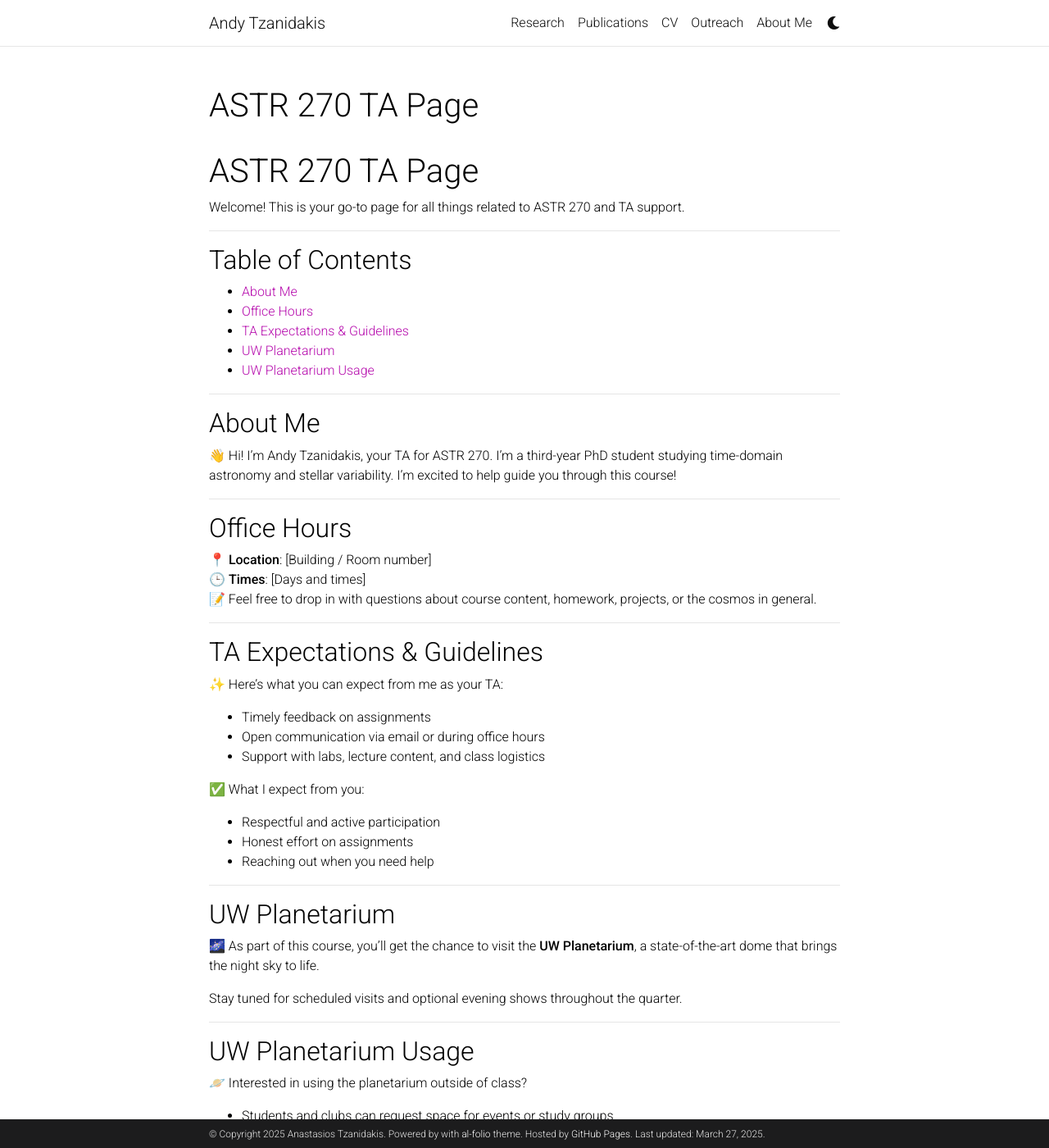
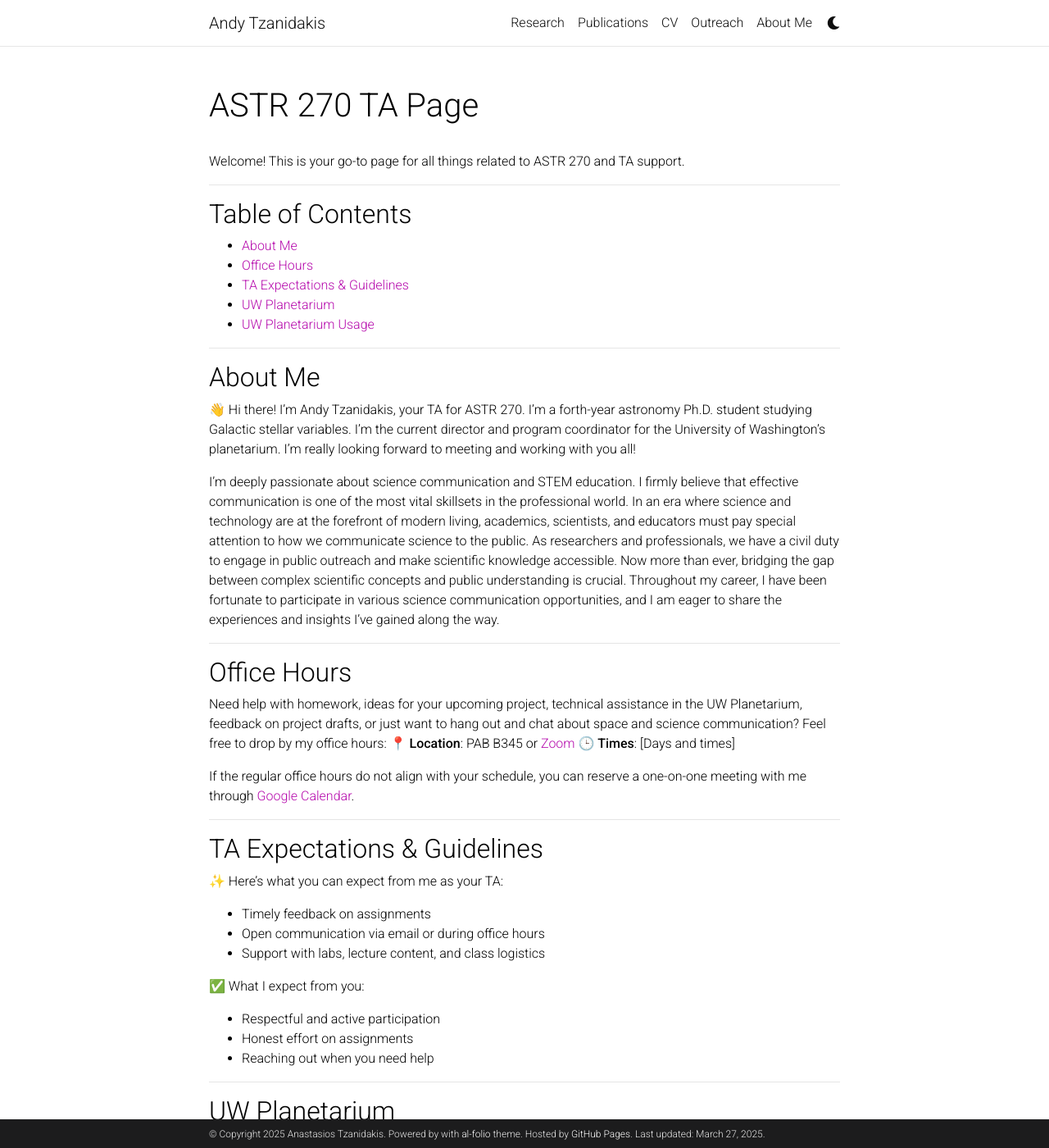
Before and after one commit to AndyTza/andytza.github.io, a Jekyll site: the page built from _pages/astr270.md, in a window 1280 px wide and 1400 px high. Shown: the whole window at 82% size. Built offline with Jekyll 4.4.1, drawn with Linux system fonts in a browser that asks for light colours; comment, search, counter and statistics services are not loaded; a style sheet for code colours, icons or effects is not loaded.

Commit message:
adding info to astr270

```diff
--- a/_pages/astr270.md
+++ b/_pages/astr270.md
@@ -5,8 +5,6 @@ title: ASTR 270 TA Page
 nav: false
 nav_order: 7
 ---
-
-# ASTR 270 TA Page
 
 Welcome! This is your go-to page for all things related to ASTR 270 and TA support.
 
@@ -24,15 +22,19 @@ Welcome! This is your go-to page for all things related to ASTR 270 and TA suppo
 
 ## About Me
 
-👋 Hi! I'm Andy Tzanidakis, your TA for ASTR 270. I'm a third-year PhD student studying time-domain astronomy and stellar variability. I’m excited to help guide you through this course!
+👋 Hi there! I'm Andy Tzanidakis, your TA for ASTR 270. I'm a forth-year astronomy Ph.D. student studying Galactic stellar variables. I’m the current director and program coordinator for the University of Washington’s planetarium. I’m really looking forward to meeting and working with you all!
+
+I'm deeply passionate about science communication and STEM education. I firmly believe that effective communication is one of the most vital skillsets in the professional world. In an era where science and technology are at the forefront of modern living, academics, scientists, and educators must pay special attention to how we communicate science to the public. As researchers and professionals, we have a civil duty to engage in public outreach and make scientific knowledge accessible. Now more than ever, bridging the gap between complex scientific concepts and public understanding is crucial. Throughout my career, I have been fortunate to participate in various science communication opportunities, and I am eager to share the experiences and insights I've gained along the way.
 
 ---
 
 ## Office Hours
 
-📍 **Location**: [Building / Room number]
+Need help with homework, ideas for your upcoming project, technical assistance in the UW Planetarium, feedback on project drafts, or just want to hang out and chat about space and science communication? Feel free to drop by my office hours:
+📍 **Location**: PAB B345 or [Zoom](https://washington.zoom.us/my/astroandy)
 🕒 **Times**: [Days and times]
-📝 Feel free to drop in with questions about course content, homework, projects, or the cosmos in general.
+
+If the regular office hours do not align with your schedule, you can reserve a one-on-one meeting with me through [Google Calendar](https://calendar.app.google/H1nL8h3P5EfxWny58).
 
 ---
 
```
